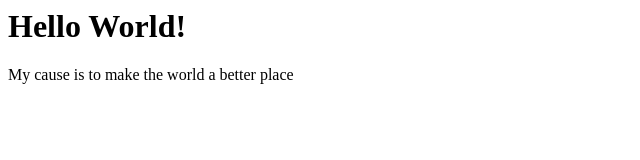
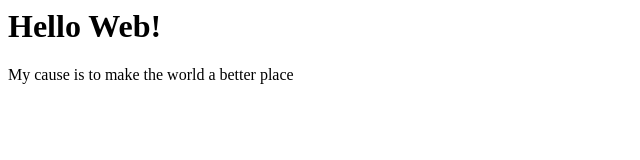
Before and after one commit to NotBenHodges/BestClass, a plain HTML site: page index.html in a window 1280 px wide. Shown: the full height of the page, 0-640 px from the left. Drawn offline with Linux system fonts and the light colour scheme.

Commit message:
Update index.html

```diff
--- a/index.html
+++ b/index.html
@@ -1,4 +1,4 @@
 <html>
-  <h1>Hello World!</h1>
+  <h1>Hello Web!</h1>
   <p>My cause is to make the world a better place</p>
 </html>
```
